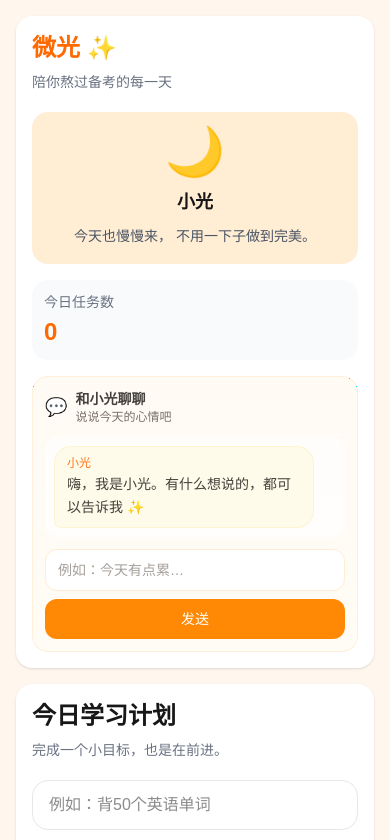
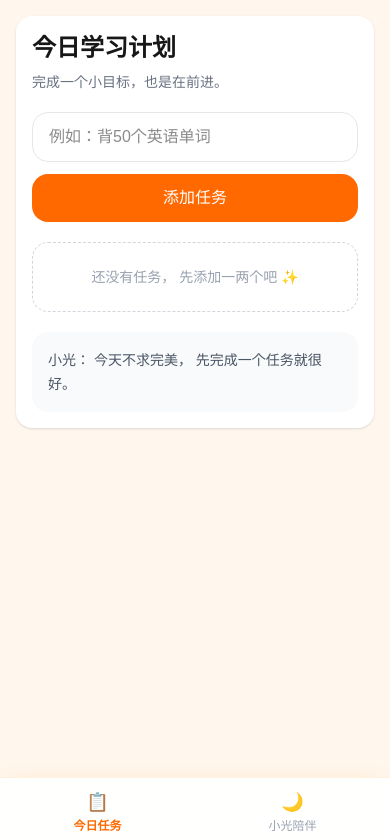
Before and after one commit to fc1213897-beep/weiguang-app, a Next.js app: page / in a window 390 px wide. Shown: the top 840 px of the page. Built offline with nearby package versions, Linux system fonts and the light colour scheme.

Commit message:
优化手机布局

```diff
--- a/app/page.tsx
+++ b/app/page.tsx
@@ -2,6 +2,7 @@
 
 import { useEffect, useState } from "react";
 import AIChat from "@/components/AIChat";
+import MobileTabNav, { type MobileTabId } from "@/components/MobileTabNav";
 import TaskCard from "@/components/TaskCard";
 import {
   loadFromStorage,
@@ -14,6 +15,7 @@ export default function Home() {
   const [task, setTask] = useState("");
   const [tasks, setTasks] = useState<TaskItem[]>([]);
   const [storageReady, setStorageReady] = useState(false);
+  const [mobileTab, setMobileTab] = useState<MobileTabId>("tasks");
 
   // 首次进入：客户端挂载后从 localStorage 恢复任务
   useEffect(() => {
@@ -53,10 +55,16 @@ export default function Home() {
   }
 
   return (
-    <main className="min-h-screen bg-[#FFF7ED] p-4 sm:p-6 lg:p-8">
+    <main className="min-h-screen bg-[#FFF7ED] p-4 pb-20 sm:p-6 sm:pb-20 lg:p-8 lg:pb-8">
       <div className="mx-auto grid max-w-6xl grid-cols-1 gap-4 lg:grid-cols-[280px_1fr] lg:gap-6">
-        {/* 左侧区域 */}
-        <aside className="rounded-2xl bg-white p-4 shadow-sm sm:rounded-3xl sm:p-6">
+        {/* 左侧区域：桌面端常显；手机端仅在「小光陪伴」Tab */}
+        <aside
+          className={[
+            "rounded-2xl bg-white p-4 shadow-sm sm:rounded-3xl sm:p-6",
+            mobileTab === "companion" ? "block" : "hidden",
+            "lg:block",
+          ].join(" ")}
+        >
           <h1 className="text-2xl font-bold text-orange-500 sm:text-3xl">
             微光 ✨
           </h1>
@@ -89,8 +97,14 @@ export default function Home() {
           <AIChat />
         </aside>
 
-        {/* 右侧区域 */}
-        <section className="rounded-2xl bg-white p-4 shadow-sm sm:rounded-3xl sm:p-6 lg:p-8">
+        {/* 右侧区域：桌面端常显；手机端仅在「今日任务」Tab */}
+        <section
+          className={[
+            "rounded-2xl bg-white p-4 shadow-sm sm:rounded-3xl sm:p-6 lg:p-8",
+            mobileTab === "tasks" ? "block" : "hidden",
+            "lg:block",
+          ].join(" ")}
+        >
           <h2 className="text-2xl font-bold sm:text-3xl">今日学习计划</h2>
 
           <p className="mt-2 text-sm text-gray-500 sm:mt-3 sm:text-base">
@@ -140,6 +154,8 @@ export default function Home() {
           </div>
         </section>
       </div>
+
+      <MobileTabNav active={mobileTab} onChange={setMobileTab} />
     </main>
   );
 }
--- /dev/null
+++ b/components/MobileTabNav.tsx
@@ -0,0 +1,48 @@
+"use client";
+
+export type MobileTabId = "tasks" | "companion";
+
+type Props = {
+  active: MobileTabId;
+  onChange: (tab: MobileTabId) => void;
+};
+
+const TABS: { id: MobileTabId; label: string; icon: string }[] = [
+  { id: "tasks", label: "今日任务", icon: "📋" },
+  { id: "companion", label: "小光陪伴", icon: "🌙" },
+];
+
+/** 手机端底部固定 Tab 导航，桌面端不展示 */
+export default function MobileTabNav({ active, onChange }: Props) {
+  return (
+    <nav
+      className="fixed bottom-0 left-0 right-0 z-50 border-t border-orange-100/80 bg-white/95 pb-[env(safe-area-inset-bottom)] shadow-[0_-4px_24px_-8px_rgba(251,146,60,0.15)] backdrop-blur-md lg:hidden"
+      aria-label="模块切换"
+    >
+      <div className="mx-auto flex max-w-6xl">
+        {TABS.map((tab) => {
+          const isActive = active === tab.id;
+          return (
+            <button
+              key={tab.id}
+              type="button"
+              onClick={() => onChange(tab.id)}
+              className={[
+                "flex flex-1 flex-col items-center gap-0.5 py-2.5 transition-colors",
+                isActive
+                  ? "font-semibold text-orange-500"
+                  : "text-gray-400 hover:text-gray-500",
+              ].join(" ")}
+              aria-current={isActive ? "page" : undefined}
+            >
+              <span className="text-lg" aria-hidden>
+                {tab.icon}
+              </span>
+              <span className="text-xs">{tab.label}</span>
+            </button>
+          );
+        })}
+      </div>
+    </nav>
+  );
+}
```
Also changed, not shown: 1 other file (tests, documents, lock files or other folders).
